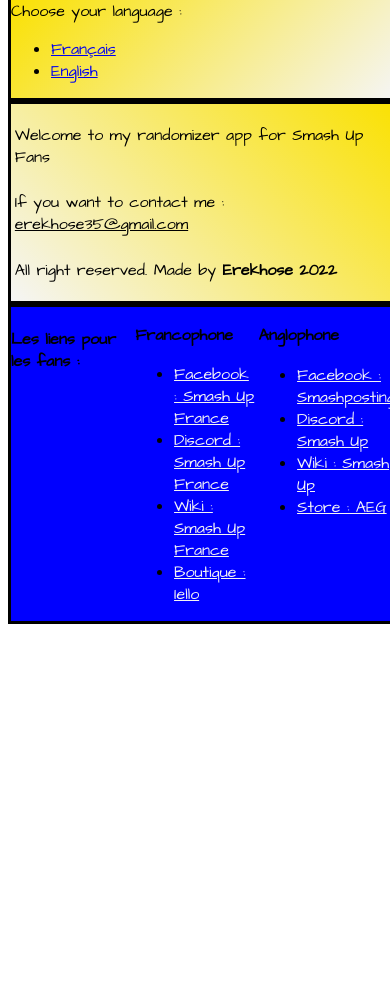
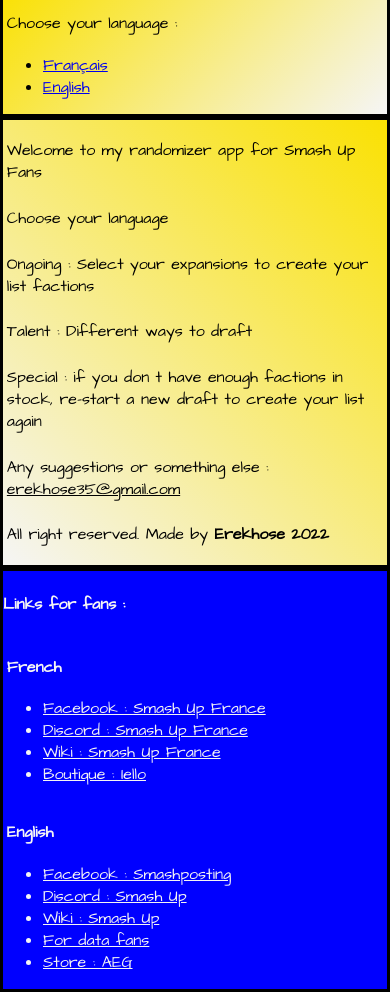
Before and after one commit to erekhose35/SmashUpProject, a plain HTML site: page index.html in a window 390 px wide. Shown: the part 297-1289 px from the top of the page. Before the commit the page ends 929 px from the top, so only its background shows below. Drawn offline with Linux system fonts and the light colour scheme.

Commit message:
Add Disney expansion, and improve mobile display

```diff
--- a/index.html
+++ b/index.html
@@ -37,7 +37,7 @@
       <h1>The randomizer of Total Awesomeness!</h1>
     </header>
     <nav>
-      Choose your language :
+      <p>Choose your language :</p>
       <ul>
         <li><a href="./draft.html">Français</a></li>
         <li><a href="./draft-en.html">English</a></li>
@@ -45,16 +45,23 @@
     </nav>
     <main>
       <p>Welcome to my randomizer app for Smash Up Fans</p>
+      <p>Choose your language</p>
+      <p>Ongoing : Select your expansions to create your list factions</p>
+      <p>Talent : Different ways to draft</p>
       <p>
-        If you want to contact me :
+        Special : if you don t have enough factions in stock, re-start a new
+        draft to create your list again
+      </p>
+      <p>
+        Any suggestions or something else :
         <span class="underline">erekhose35@gmail.com</span>
       </p>
       <p>All right reserved. Made by <span class="bold">Erekhose 2022</span></p>
     </main>
     <footer>
-      <h4 class="l">Les liens pour les fans :</h4>
+      <h4 class="l">Links for fans :</h4>
       <div class="c">
-        <p class="bold">Francophone</p>
+        <p class="bold">French</p>
         <ul>
           <li>
             <a
@@ -83,7 +90,7 @@
         </ul>
       </div>
       <div class="r">
-        <p class="bold">Anglophone</p>
+        <p class="bold">English</p>
         <ul>
           <li>
             <a
@@ -105,6 +112,11 @@
             </a>
           </li>
           <li>
+            <a href="https://www.smashupdata.com/" target="_blank"
+              >For data fans</a
+            >
+          </li>
+          <li>
             <a href="https://alderacstore.com/smash-up/" target="_blank"
               >Store : AEG</a
             >
--- a/styles/style.css
+++ b/styles/style.css
@@ -54,6 +54,7 @@
 footer {
   margin: 2px;
   background-color: blue;
+  color: whitesmoke;
   border: solid 3px black;
   grid-area: f;
   display: grid;
@@ -85,6 +86,7 @@
 @media screen and (max-width: 800px) {
   body {
     font-family: "Architects Daughter", cursive;
+    margin: 0px;
     padding: 0px;
     width: 100%;
     grid-template-rows: 1f 1fr 1fr 1fr 1fr;
@@ -108,6 +110,10 @@
     display: block;
     text-align: center;
   }
+  footer {
+    display: flex;
+    flex-direction: column;
+  }
 }
 @media screen and (min-width: 801px) {
   body {
```
Also changed, not shown: draft-en.html (+5 -2 lines), draft.html (+5 -2 lines), script/data-en.js (+10 -0 lines), script/data.js (+10 -0 lines).
